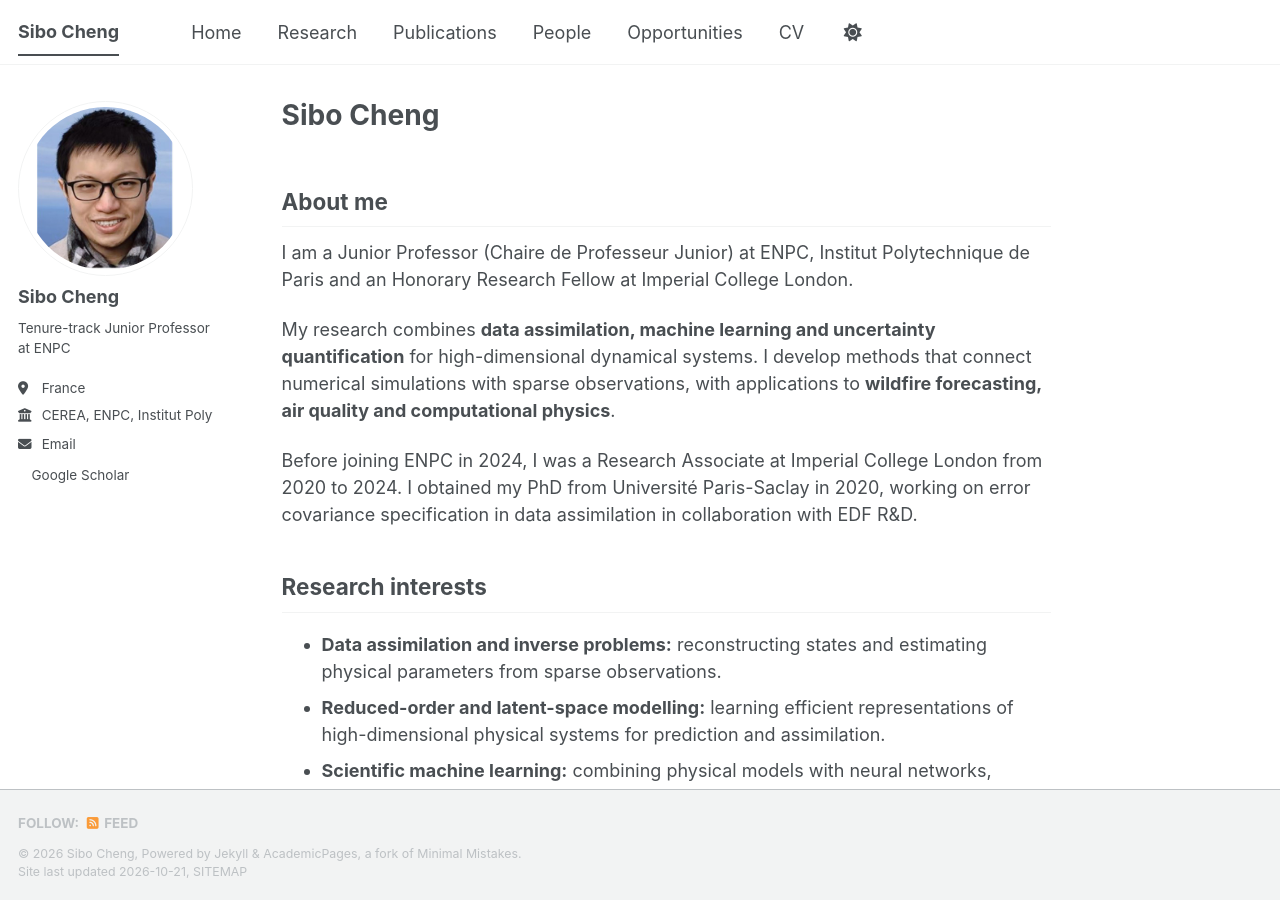
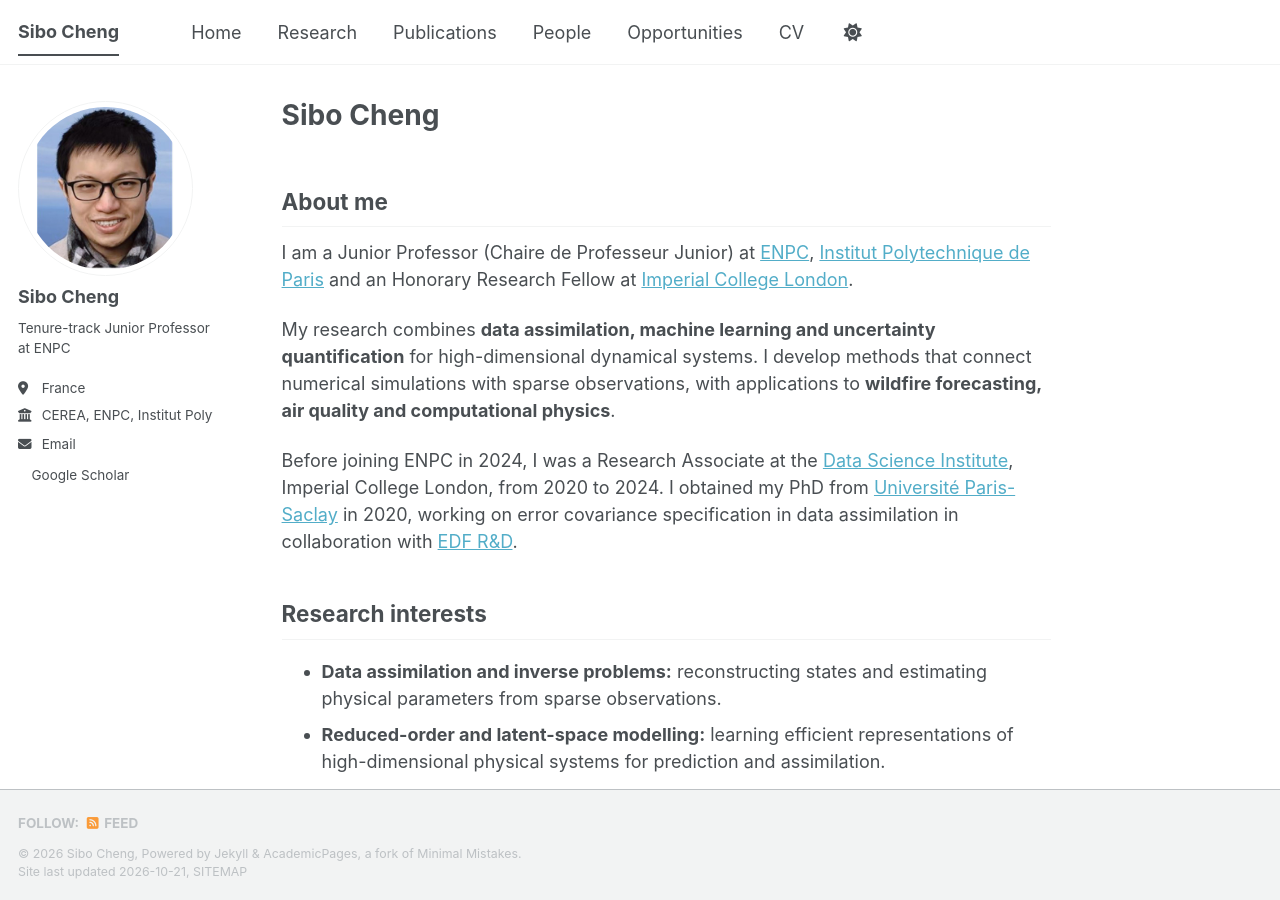
Before and after one commit to scheng2024/scheng2024.github.io, a Jekyll site: the page built from _pages/about.md, in a window 1280 px wide and 900 px high. Built offline with Jekyll 4.4.1, drawn with Linux system fonts in a browser that asks for light colours; a style sheet for code colours, icons or effects is not loaded.

Commit message:
Update about.md

```diff
--- a/_pages/about.md
+++ b/_pages/about.md
@@ -9,11 +9,24 @@ redirect_from:
 
 ## About me
 
-I am a Junior Professor (Chaire de Professeur Junior) at ENPC, Institut Polytechnique de Paris and an Honorary Research Fellow at Imperial College London.
+I am a Junior Professor (Chaire de Professeur Junior) at
+[ENPC](https://ecoledesponts.fr/en),
+[Institut Polytechnique de Paris](https://www.ip-paris.fr/en)
+and an Honorary Research Fellow at
+[Imperial College London](https://www.imperial.ac.uk/).
 
-My research combines **data assimilation, machine learning and uncertainty quantification** for high-dimensional dynamical systems. I develop methods that connect numerical simulations with sparse observations, with applications to **wildfire forecasting, air quality and computational physics**.
+My research combines **data assimilation, machine learning and uncertainty
+quantification** for high-dimensional dynamical systems. I develop methods
+that connect numerical simulations with sparse observations, with
+applications to **wildfire forecasting, air quality and computational
+physics**.
 
-Before joining ENPC in 2024, I was a Research Associate at Imperial College London from 2020 to 2024. I obtained my PhD from Université Paris-Saclay in 2020, working on error covariance specification in data assimilation in collaboration with EDF R&D.
+Before joining ENPC in 2024, I was a Research Associate at the
+[Data Science Institute](https://www.imperial.ac.uk/data-science/),
+Imperial College London, from 2020 to 2024. I obtained my PhD from
+[Université Paris-Saclay](https://www.universite-paris-saclay.fr/en)
+in 2020, working on error covariance specification in data assimilation
+in collaboration with [EDF R&D](https://www.edf.fr/en/the-edf-group/innovating-for-the-future/rd-global-expertise).
 
 ## Research interests
 
```
